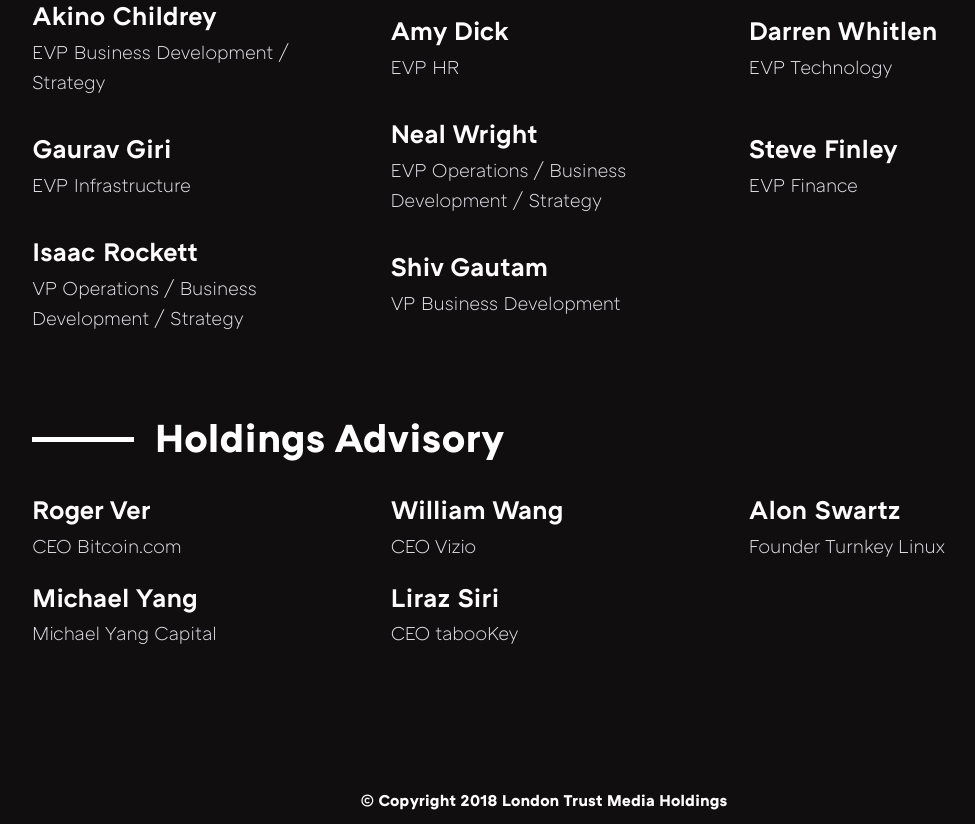
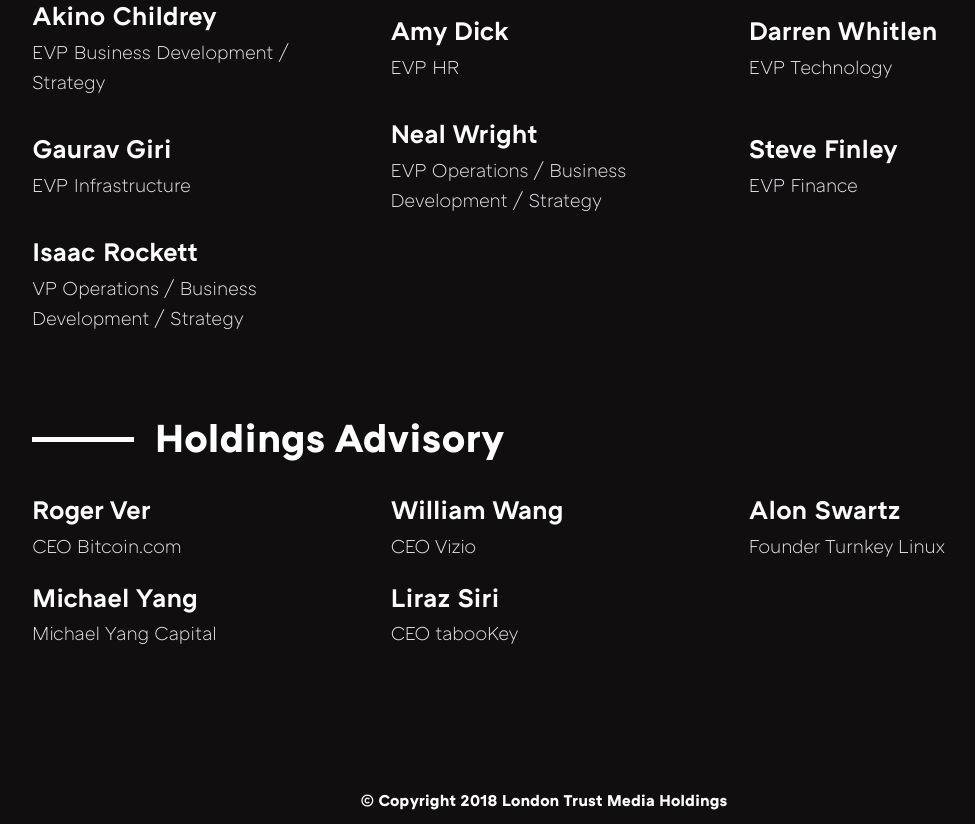
Before and after one commit to LondonTrustMedia/ltm_web, a plain HTML site: page web/about/index.html in a window 1280 px wide. Shown: the part 1839-2663 px from the top of the page, without its empty margins (96-1071 px from the left). Drawn offline with Linux system fonts and the light colour scheme.

Commit message:
removing shiv

```diff
--- a/web/about/index.html
+++ b/web/about/index.html
@@ -220,10 +220,6 @@
             <h3>Isaac Rockett</h3>
             <em>VP Operations / Business Development / Strategy</em>
           </li>
-          <li>
-            <h3>Shiv Gautam</h3>
-            <em>VP Business Development</em>
-          </li>
           <li></li>
         </ul>
       </li>
```
